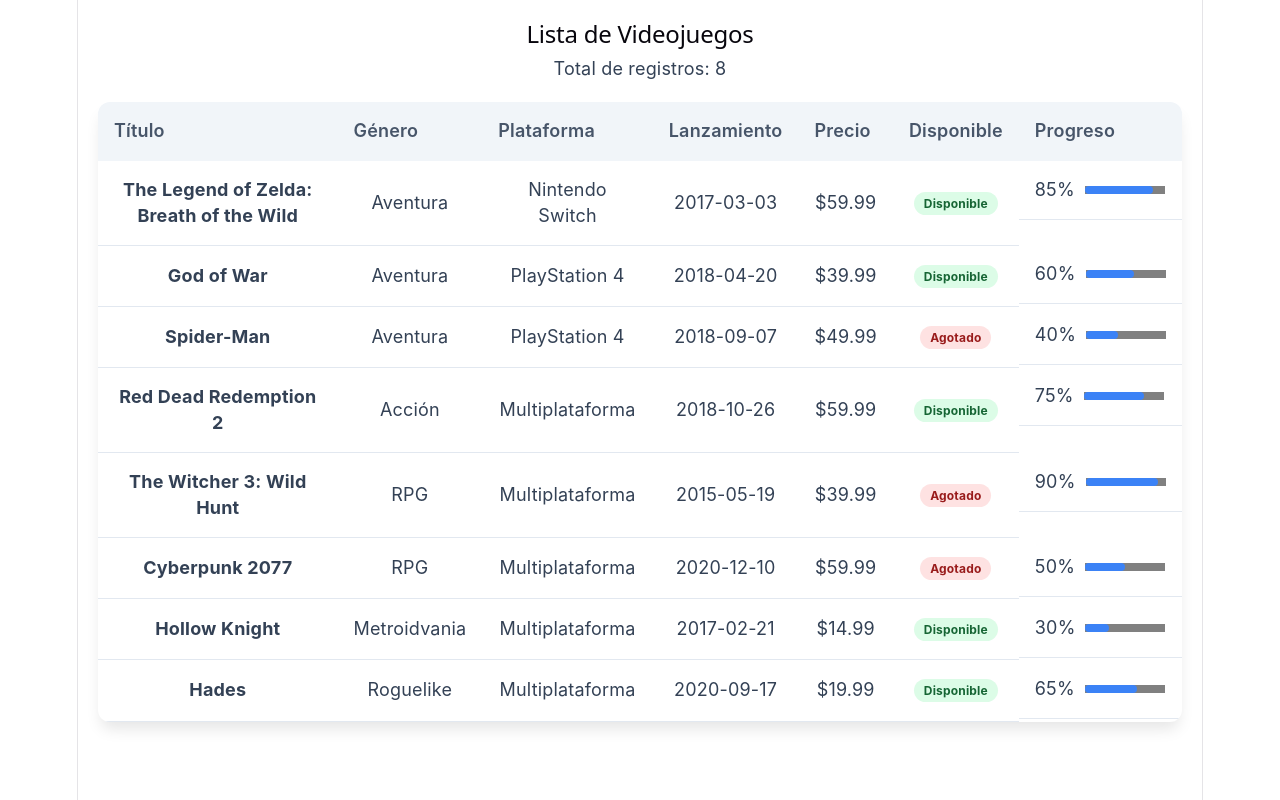
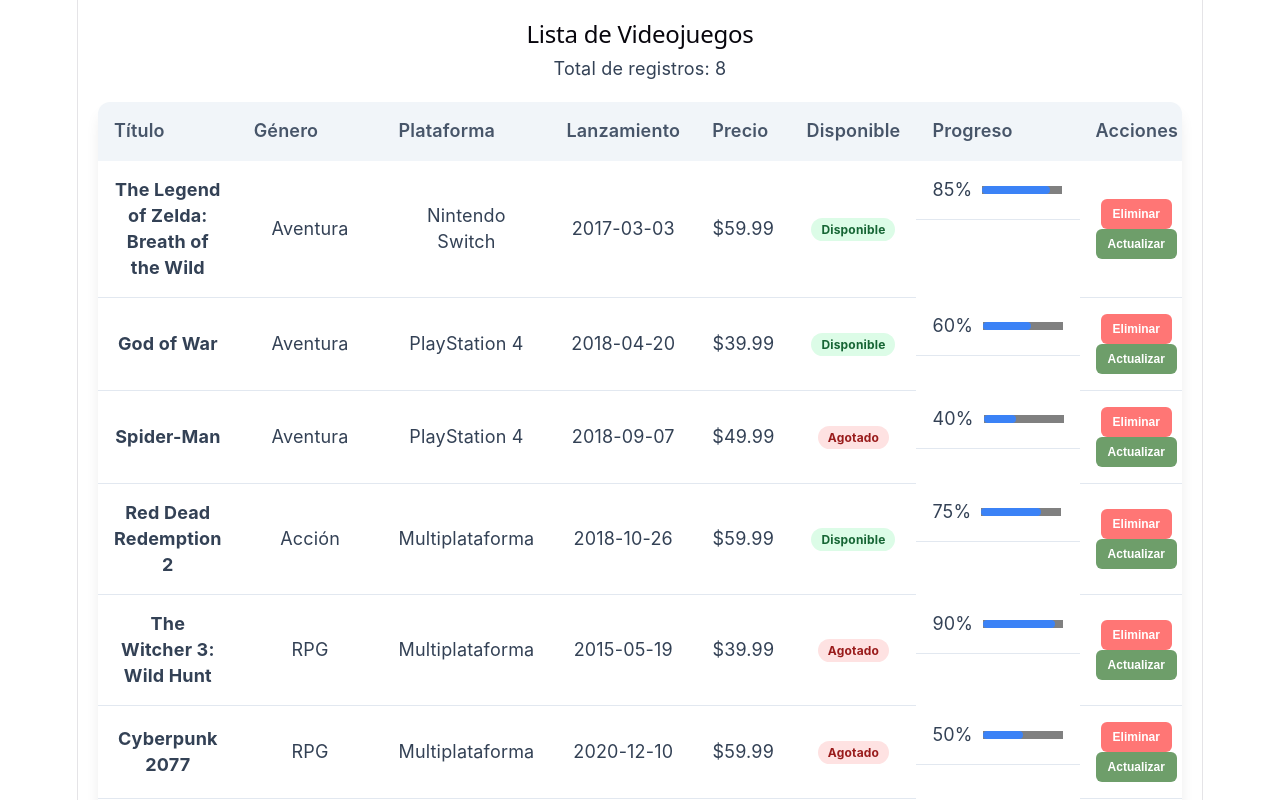
Before and after one commit to Junior27VQ/Videojuegos, a React (Vite) app: page / in a window 1280 px wide. Shown: the top 800 px of the page. Built offline with nearby package versions, Linux system fonts and the light colour scheme.

Commit message:
Update the table with edit and delete actions

```diff
--- a/src/components/TablaVideojuegos.css
+++ b/src/components/TablaVideojuegos.css
@@ -28,3 +28,10 @@
   background-color: #e2e8f0;
 }
 progress::-webkit-progress-value { background: #3b82f6; border-radius: 4px; }
+
+/* Botones */
+.btn { padding: 8px 12px; border: none; border-radius: 6px; cursor: pointer; font-size: 12px; font-weight: 600; margin-right: 5px; transition: 0.3s; }
+.btn-del { background: #ff7675; color: white; }
+.btn-del:hover { background: #d63031; }
+.btn-toggle { background: #6e9e6a; color: white; }
+.btn-toggle:hover { background: #0d4b29; }
--- a/src/components/TablaVideojuegos.jsx
+++ b/src/components/TablaVideojuegos.jsx
@@ -1,6 +1,6 @@
 import './TablaVideojuegos.css';
 
-function TablaVideojuegos({ videojuegos }) {
+function TablaVideojuegos({ videojuegos, onEliminar, onEditar }) {
   return (
     <div className="tabla-container">
       <header className="tabla-header">
@@ -19,6 +19,7 @@
               <th>Precio</th>
               <th>Disponible</th>
               <th>Progreso</th>
+              <th>Acciones</th>
             </tr>
           </thead>
           <tbody>
@@ -38,6 +39,10 @@
                   <span>{(juego.progreso * 100).toFixed(0)}%</span>
                   <progress value={juego.progreso} max="1"></progress>
                 </td>
+                <td className="actions">
+                  <button className="btn btn-del" onClick={() => onEliminar(juego.id)}>Eliminar</button>
+                  <button className="btn btn-toggle" onClick={() => onEditar(juego)}>Actualizar</button>
+                </td>
               </tr>
             ))}
           </tbody>
```
